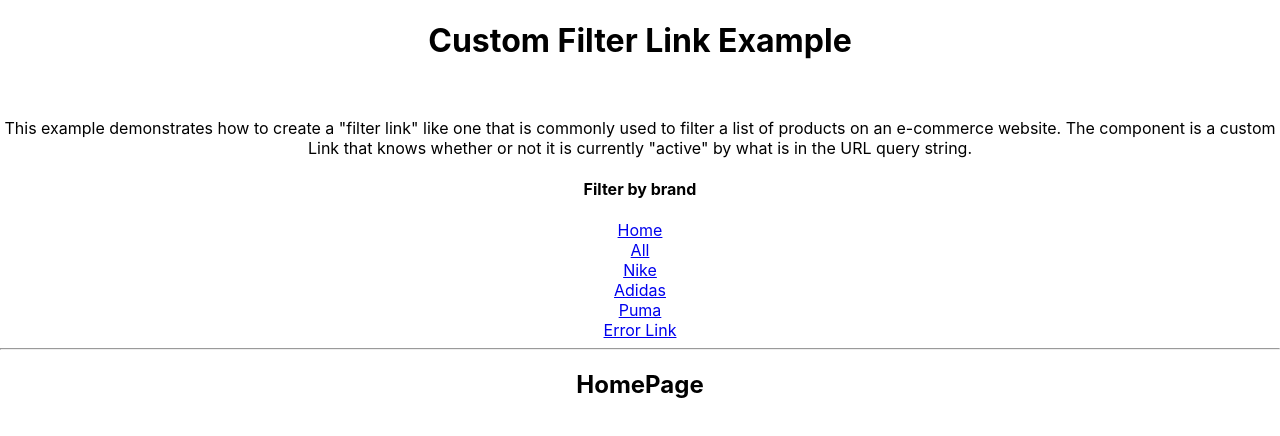
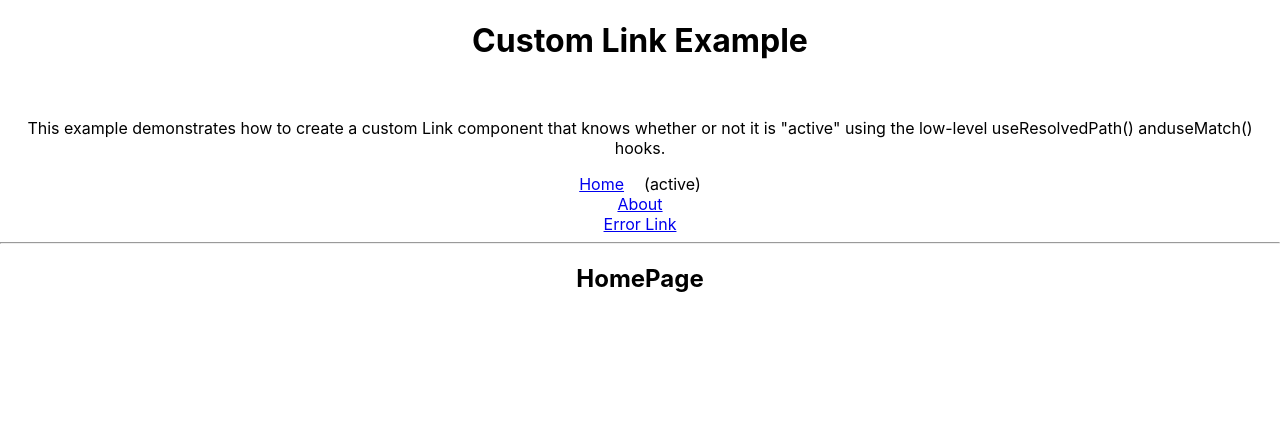
Before and after one commit to Shakya7/React_Router_examples, a React (Create React App) app: page / in a window 1280 px wide. Shown: the top 436 px of the page. Built offline with nearby package versions, Linux system fonts and the light colour scheme.

Commit message:
Custom Link Example(selecting active without NavLink) with useState, state lift

```diff
--- a/src/App.js
+++ b/src/App.js
@@ -1,8 +1,7 @@
 
 import './App.css';
-import {Link,Outlet,Routes, Route,useParams,useSearchParams} from "react-router-dom";
-import { snArr } from './data';
-
+import {Link,Routes, Route} from "react-router-dom";
+import { useEffect, useState } from 'react';
 
 
 function Home(){
@@ -12,90 +11,66 @@ function Home(){
     </h2>
   )
 }
-function SneakerPage(){
+function About(){
+
   return(
-    <div>
-      <h2>This is the sneaker section</h2>
-      <Outlet/>
-    </div>
-  )
-}
-function All(){
-  const {sneakers} =snArr;
-  return(
-    <div>
-      <h2>
-        All sneakers
-      </h2>
-      <div style={{padding:"30px"}}>
-        <div style={{borderRadius:"20px",backgroundColor:"lightseagreen"}}>Search results: {sneakers.length}</div>
-        <ul style={{borderRadius:"20px",backgroundColor:"lightblue",display:'grid',gridGap:10,gridTemplateColumns:"1fr 1fr 1fr", listStyle:"none", padding:"5vmax"}}>
-        {
-          sneakers.map((e,i)=><li style={{borderRadius:"20px",backgroundColor:"red", width:"25vmax", height:"30vmin"}} key={i}>{e.name}</li>)
-        }
-        </ul>
-      </div>
-    </div>
-
-  )
-
-}
-
-function Card(){
-  const params=useParams();
-  console.log(params);
-  const {sneakers} =snArr;
-  const ar=sneakers.filter(e=>e.brand_N===params.brand);
-  console.log(ar);
-  //console.log(sneakers);
-  return(
-    <div>
-      <h2>{params.brand} sneakers</h2>
-      <div style={{padding:"30px"}}>
-        <div style={{borderRadius:"20px",backgroundColor:"lightseagreen"}}>Search results: {ar.length}</div>
-        <ul style={{borderRadius:"20px",backgroundColor:"lightblue",display:'grid',gridGap:10,gridTemplateColumns:"1fr 1fr 1fr", listStyle:"none", padding:"5vmax"}}>
-        {
-          ar.map((e,i)=><li style={{borderRadius:"20px",backgroundColor:"red", width:"25vmax", height:"30vmin"}} key={i}>{e.name}</li>)
-        }
-        </ul>
-      </div>
-    </div>
+    <h2>
+      About
+    </h2>
   )
 }
 
-function Error(){
+
+function Error(props){
   return (
     <div>
       <h2>Nothing to see here</h2>
-      <Link to="/">Go to homepage</Link>
+      <Link onClick={(e)=>{
+          props.setA()
+        }} to="/">Go to homepage</Link>
     </div>
   )
 }
 
 function App() {
+
+  const [active,setActive]=useState("home");
+  useEffect(()=>{
+    console.log(active);
+  },[active]);
+  const changeS=()=>{
+    setActive("home");
+  }
   return (
     <div className="App">
-      <h1>Custom Filter Link Example</h1>
+      <h1>Custom Link Example</h1>
       <br/>
-      <p>This example demonstrates how to create a "filter link" like one that is commonly used to filter a list of products on an e-commerce website. The component is a custom Link that knows whether or not it is currently "active" by what is in the URL query string.</p>
-      <h4>Filter by brand</h4>
+      <p>This example demonstrates how to create a custom Link component that knows whether or not it is "active" using the low-level useResolvedPath() anduseMatch() hooks.</p>
       <div style={{display:"flex", flexDirection:"column"}}>
-        <Link to="/">Home</Link>
-        <Link to={"/sneakers"}>All</Link>
-        <Link to={"/sneakers/nike"}>Nike</Link>
-        <Link to={"/sneakers/adidas"}>Adidas</Link>
-        <Link to={"/sneakers/puma"}>Puma</Link>
+        <div>
+          <Link onClick={(e)=>{
+            setActive("home");
+          }} to="/">Home</Link>
+          {
+            active==="home"?<span style={{marginLeft:"20px"}}>(active)</span>:""
+          }
+        </div>
+        <div>
+          <Link onClick={(e)=>{
+            setActive("about");
+          }} to="/about">About</Link>
+          {
+            active==="about"?<span style={{marginLeft:"20px"}}>(active)</span>:""
+          }
+        </div>
         <Link to={"/error"}>Error Link</Link>
       </div>
       <hr/>
       {/*Here we dont have to include the Outlet component*/}
       <Routes>
         <Route path="/" element={<Home/>}/>
-        <Route path="/sneakers" element={<SneakerPage/>}>
-          <Route index element={<All/>}/>
-          <Route path=":brand" element={<Card/>}/>
-        </Route>
-        <Route path="*" element={<Error/>}/>
+        <Route path="/about" element={<About/>}/>
+        <Route path="*" element={<Error setA={changeS}/>}/>
       </Routes>
     </div>
   );
```
